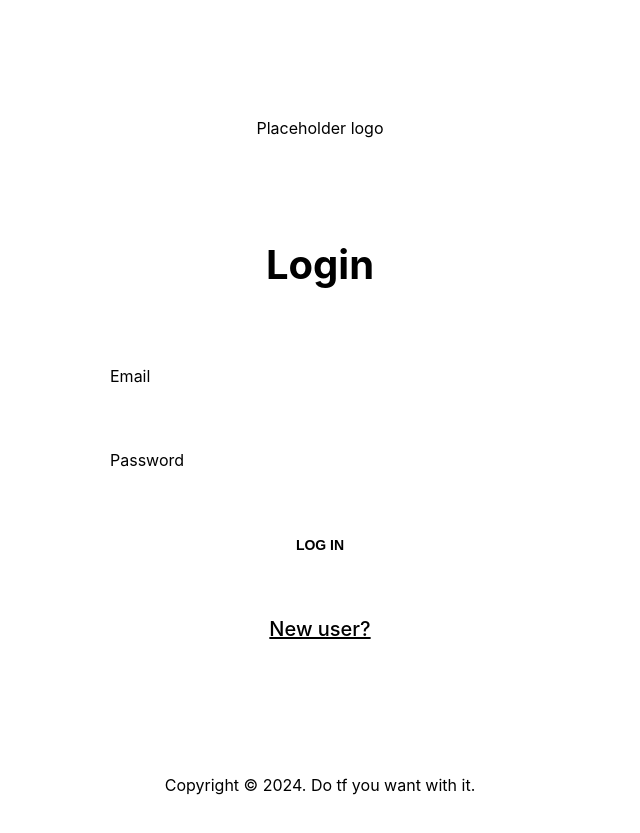
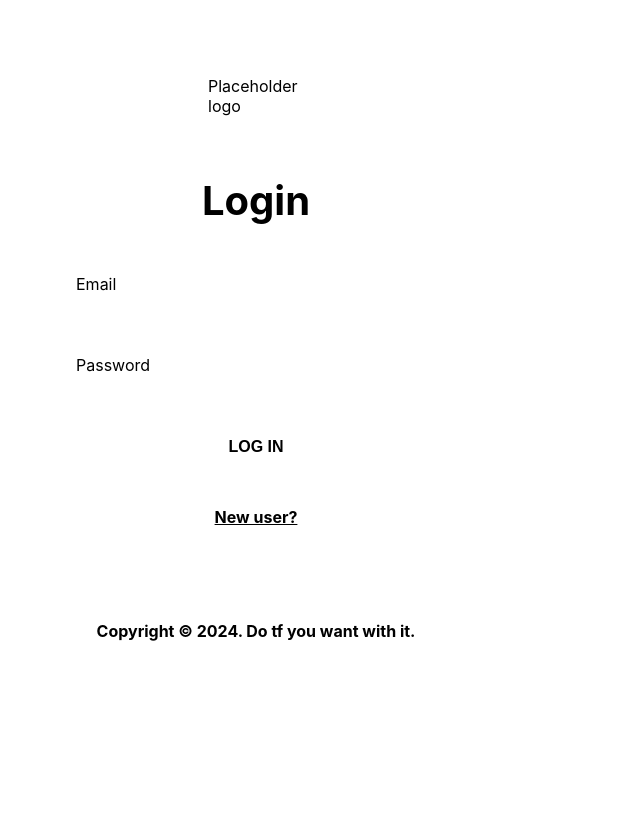
Before and after one commit to M4SSlM0/Portfolio, a PHP site: page / in a window 1280 px wide. Shown: the whole page, without its empty margins (0-640 px from the left). After the commit the page ends 641 px from the top, so only its background shows below. Run offline with PHP 8.4, Linux system fonts and the light colour scheme.

Commit message:
fix login
risolto problema dimensioni pagina login

```diff
--- a/Login/index.php
+++ b/Login/index.php
@@ -55,11 +55,11 @@
           </div>
           <div class="login-input-container">
             <?php
-              if(!isset($_POST['password'])) $errorMessage="";
+              $errorMessage="";
+              if(!isset($_POST["password"])) $errorMessage="";
               else if($_POST["password"]=="") $errorMessage="*Password cannot be empty";
-              else{
-
-                if($isValid && (($result->fetch_assoc())['Password'] != md5($_POST['password']))) $errorMessage="*Wrong email or password";
+              else if($isValid){
+                if((($result->fetch_assoc())['Password'] != md5($_POST['password']))) $errorMessage="*Wrong email or password";
                 else{
                   header("Location: ../Home");
                   exit;
--- a/Login/login.css
+++ b/Login/login.css
@@ -6,7 +6,9 @@
 
 body {
   font-family: -apple-system, BlinkMacSystemFont, sans-serif;
-  height: 100%;
+  height: 100vh;
+  width: 100vw;
+  overflow: hidden;
   -webkit-user-select: none;
   -khtml-user-select: none;
   -moz-user-select: none;
@@ -28,27 +30,32 @@ body:not(.user-is-tabbing) textarea:focus {
   width: 100%;
 }
 
+.login-form-container {
+  height: 100%;
+  min-width: 32rem;
+}
+
 .login-form {
-  width: 640px;
   height: 100%;
+  width: 100%;
   border-right: solid 3px var(--color-1);
   background: var(--background);
+  display: flex;
+  flex-direction: column;
+  align-items: center;
 }
 
 .login-form-logo-container {
   width: 100%;
-  padding-top: 64px;
-  margin-bottom: 48px;
+  padding-top: 3rem;
+  margin-bottom: 2rem;
   display: flex;
   justify-content: center;
 }
 
 .login-form-logo {
-  width: 128px;
-  height: 128px;
-  display: flex;
-  justify-content: center;
-  align-items: center;
+  width: 6rem;
+  height: 6rem;
   background: linear-gradient(
     to right,
     var(--gradient-custom-1),
@@ -56,6 +63,9 @@ body:not(.user-is-tabbing) textarea:focus {
     var(--gradient-custom-3),
     var(--gradient-custom-4)
   );
+  display: flex;
+  justify-content: center;
+  align-items: center;
 }
 
 .login-title-container {
@@ -64,27 +74,27 @@ body:not(.user-is-tabbing) textarea:focus {
 }
 
 .login-title {
-  font-size: 40px;
-  font-weight: 700;
-  margin-bottom: 64px;
+  font-size: 2.5rem;
+  font-weight: bolder;
+  margin-bottom: 2.5rem;
   color: var(--text-color-1);
 }
 
 .login-input-container {
-  margin-left: 96px;
-  margin-right: 96px;
+  margin-bottom: 0.5rem;
+  display: flex;
+  flex-direction: column;
 }
 
 .login-input {
-  width: 448px;
-  margin-bottom: 4px;
-  padding: 8px;
-  border: solid 2px var(--color-2);
-  border-radius: 8px;
-  font-size: 24px;
+  width: 25rem;
+  margin-bottom: 0.125rem;
+  padding: 0.375rem;
+  border: solid 0.125rem var(--color-2);
+  border-radius: 0.5rem;
   transition: all 0.2s ease-out;
   background: var(--background);
-  font-size: 24px;
+  font-size: 1.25rem;
   font-weight: bold;
   color: var(--color-2);
 }
@@ -99,21 +109,22 @@ body:not(.user-is-tabbing) textarea:focus {
 
 .login-input-error {
   position: relative;
-  height: 16px;
+  height: 1rem;
   display: flex;
-  bottom: 20px;
-  left: 8px;
+  bottom: 1.25rem;
+  left: 0.75rem;
   color: var(--error-color-1);
-  font-size: 16px;
+  font-size: 0.75rem;
   font-weight: bolder;
 }
 
 .login-input-container .login-input ~ .login-input-label {
   position: relative;
-  left: 10px;
-  bottom: 35px;
-  padding-left: 4px;
-  padding-right: 4px;
+  width: fit-content;
+  left: 1rem;
+  bottom: 1.75rem;
+  padding-left: 0.25rem;
+  padding-right: 0.25rem;
   transition: all 0.2s ease-out;
   color: var(--color-2);
   background: var(--background);
@@ -124,12 +135,12 @@ body:not(.user-is-tabbing) textarea:focus {
 }
 
 .login-input-container .login-input.active ~ .login-input-label {
-  bottom: 58px;
+  bottom: 3.25rem;
 }
 
 .login-input-container .login-input:focus ~ .login-input-label {
   color: var(--color-3);
-  bottom: 58px;
+  bottom: 3.25rem;
 }
 
 .login-submit-button-container {
@@ -140,12 +151,12 @@ body:not(.user-is-tabbing) textarea:focus {
 .login-submit-button {
   cursor: pointer;
   border: none;
-  width: 448;
-  height: 48px;
-  font-size: 14px;
+  width: 25rem;
+  height: 2.5rem;
+  font-size: 1rem;
   font-weight: bold;
   color: var(--color-2);
-  border-radius: 8px;
+  border-radius: 0.5rem;
   transition: all 0.5s;
 }
 
@@ -154,25 +165,32 @@ body:not(.user-is-tabbing) textarea:focus {
 }
 
 .login-signin-link-container {
-  margin-top: 48px;
+  margin-top: 2.5rem;
   display: flex;
   justify-content: center;
 }
 
 .login-signin-link {
   cursor: pointer;
-  font-size: 20px;
-  font-weight: 500;
+  font-size: 1rem;
+  font-weight: bold;
   color: var(--color-2);
 }
 
 .login-copyright-container {
+  width: 100%;
   display: flex;
   justify-content: center;
   align-items: center;
-  height: 96px;
-  margin-top: 96px;
+  height: 5rem;
+  margin-top: 4rem;
   background: var(--color-4);
+}
+
+.login-copyright {
+  font-size: 1rem;
+  font-weight: bold;
+  color: var(--text-color-1);
 }
 
 .login-background {
```
